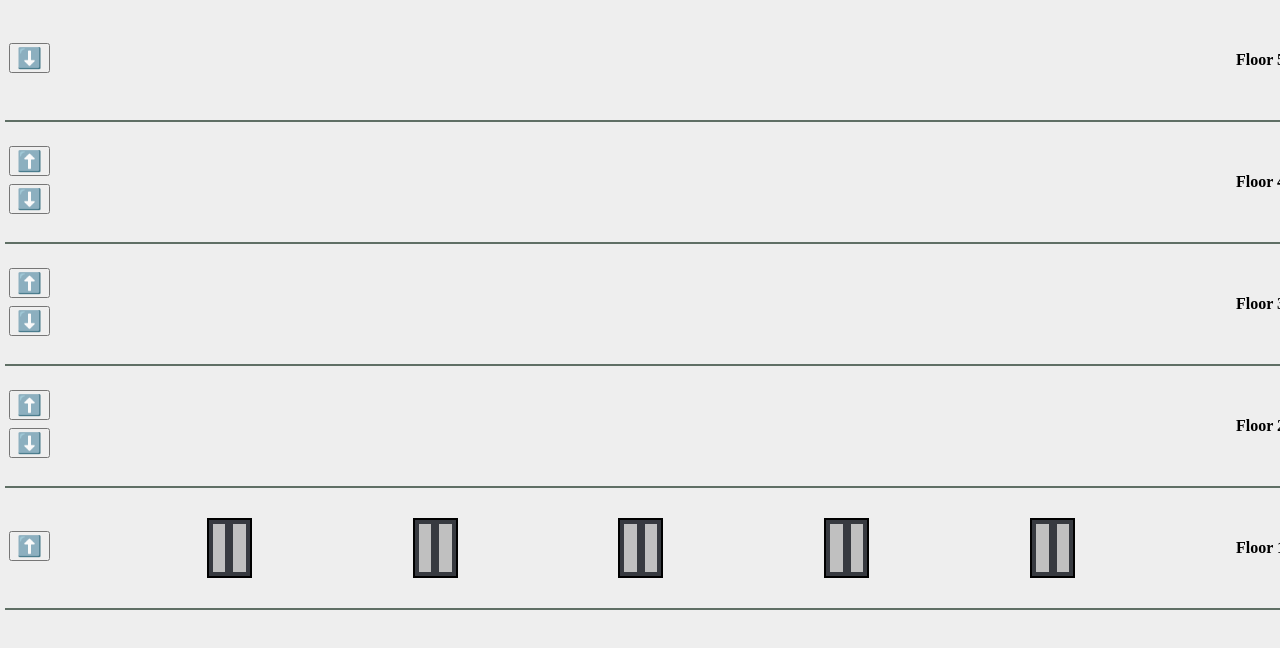
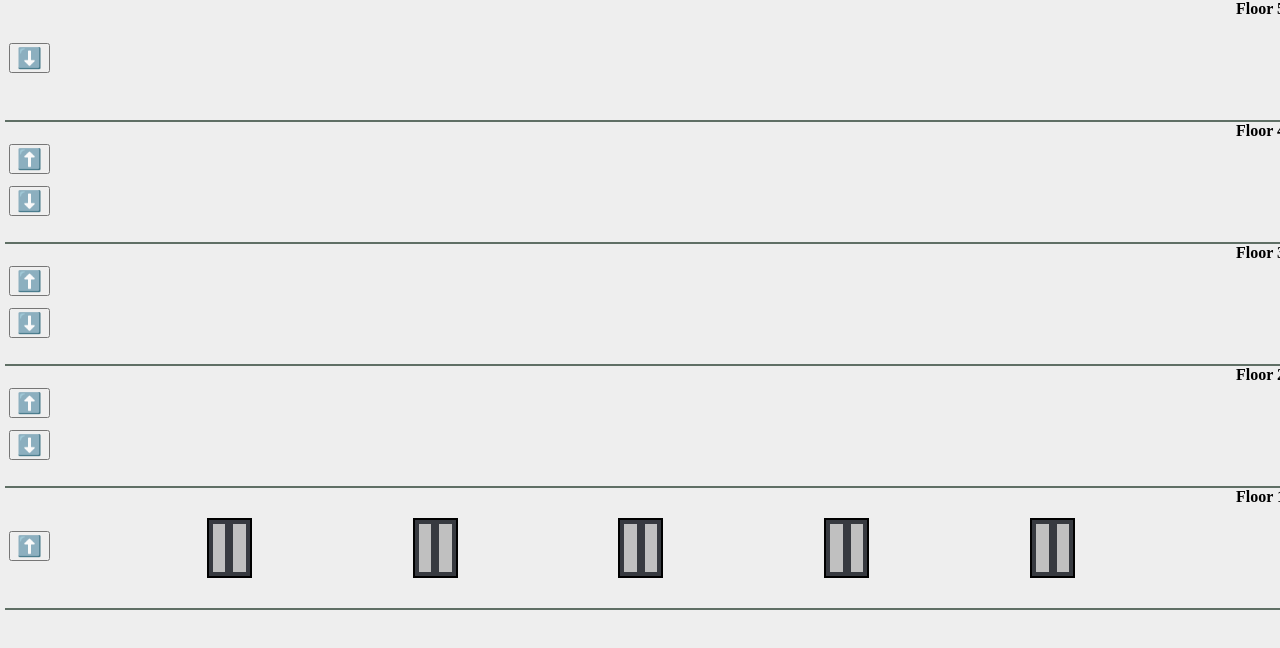
Before and after one commit to AtulHande03a/Lift-Simulation, a plain HTML site: page index.html in a window 1280 px wide. Both pictures are taken after typing "5", "5" into the empty fields and a click on the input "Submit". Drawn offline with Linux system fonts and the light colour scheme.

Commit message:
css fix: floor name alignment fixed

```diff
--- a/src/css/style.css
+++ b/src/css/style.css
@@ -74,7 +74,7 @@ body {
   border-bottom: 2px solid #5f6f65;
   display: flex;
   justify-content: space-between;
-  align-items: center;
+  /* align-items: center; */
   margin-left: 5px;
   margin-right: 5px;
   min-width: 100vw;
@@ -93,8 +93,21 @@ body {
   font-weight: bold;
 }
 
+.floor-content {
+  display: flex;
+  flex-direction: column;
+  /* align-items: center; */
+  align-self: center;
+}
+
 .floor-label {
   font-weight: bold;
+  justify-content: flex-start;
+  font-weight: bold;
+  align-items: flex-start;
+  /* text-align: start; */
+  display: flex;
+  flex-direction: row;
 }
 
 /* Lift Container */
```
